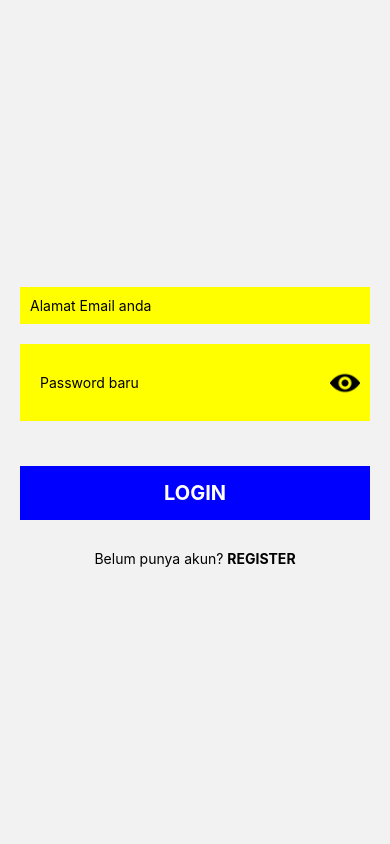
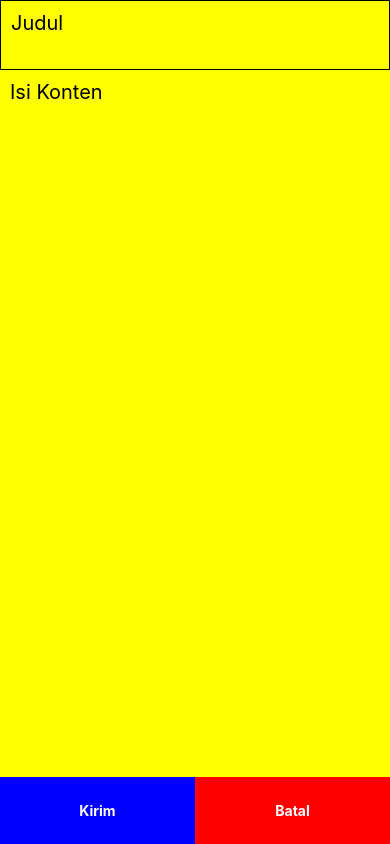
Before and after one commit to Indra2108/Todo-Online, a React Native app: screen /EditToDo in a window 390 px wide. Built offline with nearby package versions, Linux system fonts and the light colour scheme.

Commit message:
Add EditToDo for edit the todo

```diff
--- a/App.js
+++ b/App.js
@@ -2,11 +2,12 @@ import React, { Component } from "react";
 
 // import screen
 import Mengsplash from "./src/auth/mengsplash";
-import Dashboard from "./src/todo/dashboard";
 import Login from './src/auth/login';
 import Register from './src/auth/register';
 import Userprofiles from "./src/auth/userprofiles";
-import AddToDo from "./src/todo/todoinput";
+import Dashboard from "./src/todo/dashboard";
+import AddToDo from "./src/todo/addtodo";
+import EditToDo from "./src/todo/edittodo";
 
 // import library
 import { NavigationContainer } from '@react-navigation/native';
@@ -24,6 +25,7 @@ export default class App extends Component {
           <Stack.Screen name="Register" component={Register} />
           <Stack.Screen name="Dashboard" component={Dashboard} />
           <Stack.Screen name="AddToDo" component={AddToDo} />
+          <Stack.Screen name="EditToDo" component={EditToDo} />
           <Stack.Screen name="Userprofiles" component={Userprofiles} />
         </Stack.Navigator>
       </NavigationContainer>
--- /dev/null
+++ b/src/todo/edittodo/index.js
@@ -0,0 +1,90 @@
+import React, { Component } from "react";
+import { Text, TextInput, View, TouchableOpacity } from 'react-native';
+
+// IMPORT STYLES
+import styles from './styles'
+
+// IMPORT LIBRARY
+import AsyncStorage from '@react-native-async-storage/async-storage';
+
+export default class EditToDo extends Component {
+    constructor() {
+        super();
+        this.state = {
+            token: '',
+            title: '',
+            note: ''
+        }
+    }
+
+    componentDidMount() {
+        AsyncStorage.getItem('token')
+            .then(value => {
+                let data = JSON.parse(value)
+                this.setState({ token: data })
+            })
+            .catch(e => console.log(e))
+    }
+
+    mengkirimData = () => {
+        let formData = new FormData()
+        formData.append('title', this.state.title);
+        formData.append('note', this.state.note);
+
+        fetch('https://api-todoapp-pp.herokuapp.com/api/todo', {
+            method: 'POST',
+            body: formData,
+            redirect: 'follow',
+            headers: {
+                Authorization: `bearer ${this.state.token}`,
+                Accept: 'application/json'
+            },
+        })
+            .then(response => response.json())
+            .then(respon => {
+                console.log(respon)
+                alert('Berhasil terkirim')
+            })
+            .catch(e => {
+                console.log(e)
+                alert(e)
+            })
+    }
+
+    render() {
+        let numOfLinesCompany = 0
+        return (
+            <View style={styles.container}>
+                <TextInput
+                    placeholder='Judul'
+                    style={styles.teksinputjudul}
+                    multiline={true}
+                    numberOfLines={numOfLinesCompany}
+                    onContentSizeChange={(e) => {
+                        numOfLinesCompany = e.nativeEvent.contentSize.height / 18;
+                    }}
+                    onChangeText={title => this.setState({ title })}
+                />
+
+                <TextInput
+                    placeholder='Isi Konten'
+                    style={styles.teksinputkonten}
+                    multiline={true}
+                    numberOfLines={numOfLinesCompany}
+                    onContentSizeChange={(e) => {
+                        numOfLinesCompany = e.nativeEvent.contentSize.height / 18;
+                    }}
+                    onChangeText={note => this.setState({ note })}
+                />
+                <View style={styles.tombolkirim}>
+                    <TouchableOpacity onPress={() => this.mengkirimData()} style={styles.tombolkirim2}>
+                        <Text style={styles.tekstombolkirim}>Kirim</Text>
+                    </TouchableOpacity>
+                    <TouchableOpacity onPress={() => this.props.navigation.navigate('Dashboard')} style={styles.tombolkirim3}>
+                        <Text style={styles.tekstombolkirim}>Batal</Text>
+                    </TouchableOpacity>
+                </View>
+            </View>
+        )
+    }
+}
--- /dev/null
+++ b/src/todo/edittodo/styles.js
@@ -0,0 +1,40 @@
+import { StyleSheet } from "react-native";
+
+export default StyleSheet.create({
+    container: {
+        flex: 1
+    },
+    teksinputjudul: {
+        borderWidth: 1,
+        padding: 10,
+        backgroundColor: 'yellow',
+        fontSize: 20,
+    },
+    teksinputkonten: {
+        padding: 10,
+        backgroundColor: 'yellow',
+        fontSize: 20,
+        flex: 1
+    },
+    tombolkirim: {
+        flexDirection: 'row',
+        justifyContent: 'space-between',
+        alignItems: 'center'
+    },
+    tombolkirim2: {
+        flex: 1,
+        alignItems: 'center',
+        padding: 25,
+        backgroundColor: 'blue'
+    },
+    tombolkirim3: {
+        flex: 1,
+        alignItems: 'center',
+        padding: 25,
+        backgroundColor: 'red'
+    },
+    tekstombolkirim: {
+        color: 'white',
+        fontWeight: 'bold'
+    },
+})
```
